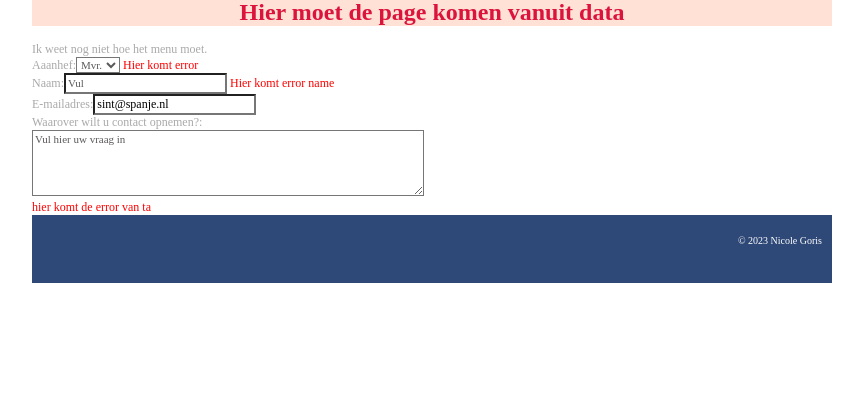
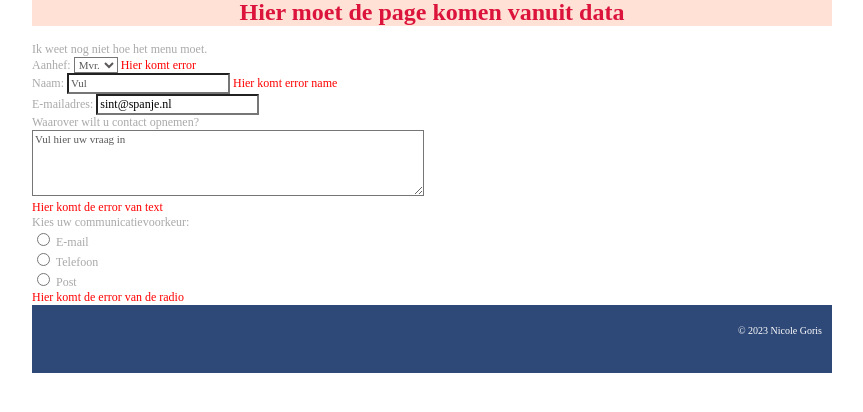
Before and after one commit to JeroenHeemskerk/educom-webshop-oop-1701178389, a PHP site: page /tests/test_form_doc.php in a window 1280 px wide. Shown: the part 17-429 px from the top of the page, without its empty margins (208-1071 px from the left). Run offline with PHP 8.4, Linux system fonts and the light colour scheme.

Commit message:
#4 radio input type werkt ook

```diff
--- a/tests/test_form_doc.php
+++ b/tests/test_form_doc.php
@@ -2,7 +2,17 @@
 
 require_once "../views/FormDoc.php";
 
-$data = array ("page"=>"Form", "salut"=>"woman", "salutErr"=>"Hier komt error", "name"=>"", "nameErr"=>"Hier komt error name", "email"=>"sint@spanje.nl", "emailErr"=>"","message"=> "", "messageErr"=>"hier komt de error van ta");
+$data = array ( "page"=>"Form",
+                "salut"=>"woman",
+                "salutErr"=>"Hier komt error",
+                "name"=>"",
+                "nameErr"=>"Hier komt error name",
+                "email"=>"sint@spanje.nl",
+                "emailErr"=>"",
+                "message"=> "",
+                "messageErr"=>"Hier komt de error van text",
+                "com"=>"",
+                "comErr"=>"Hier komt de error van de radio");
 $view = new FormDoc($data);
 $view->show();
 
--- a/views/FormDoc.php
+++ b/views/FormDoc.php
@@ -5,23 +5,29 @@ require_once "../views/BasicDoc.php";
     private function showOpenForm() {echo '<form action="index.php" method="POST"><div class="invoervelden">';}
     private function showCloseForm() {echo '</div></form>';}
 
-    protected function showFormField($fieldName, $label, $type, $placeholder='', $options=NULL, $rows='', $cols='' )
+    protected function showFormField($fieldName, $label, $type, $placeholder='', $options=NULL, $rows='', $cols='', $labels='' )
     {
         $currentValue = $this->data[$fieldName];
-        echo '<div><label for=' . $fieldName . '>' . $label . ':</label>';
+        echo '<div><label for=' . $fieldName . '>' . $label . ' </label>';
         switch($type) {
             case "select":
                 echo '<select class="sel" id="' . $fieldName . '" name="' . $fieldName . '">
                     <option value=""></option>' . PHP_EOL;
                 foreach ($options as $key => $value) {
-                    echo '<option value="' . $key . '"' . ($currentValue == $key ? ' selected="selected"' : ' ') . '>' . $value . '</option>' . PHP_EOL;
+                    echo '<option value="' . $key . '"' . ($currentValue == $key ? ' selected = "selected"' : ' ') . '>' . $value . '</option>' . PHP_EOL;
                 }
                 echo '</select>' . PHP_EOL;
                 break;
             case "textarea":
                 echo    '<br><textarea name="' . $fieldName . '" rows="' . $rows . '" cols="' . $cols . '" placeholder="' . $placeholder . '">' . $currentValue . '</textarea><br>' . PHP_EOL;
                 break;
-            //case "radio"
+            case "radio":
+                echo '<br>';
+                foreach ($labels as $key => $value) {
+                    echo '<input type="' . $type . '" id="' . $key . '" name="' . $key . '" value="' . $value . '"' . ($currentValue == $key ? 'checked = "checked"' : '') . '>
+                        <label for="' . $key . '">' . $value . '</label><br>';
+                }
+                break;
             default:
                 echo '<input type=' . $type . ' id="' . $fieldName . '" name="' . $fieldName . '" placeholder=' . $placeholder . ' value="' . $currentValue . '">' . PHP_EOL;
                 break;
@@ -30,10 +36,11 @@ require_once "../views/BasicDoc.php";
     }
 
     protected function showFormContent(){
-        $this->showFormField('salut', 'Aaanhef', 'select', '', array('man'=> 'Dhr.', 'woman'=> 'Mvr.'));
-        $this->showFormField('name', 'Naam', 'text', 'Vul hier uw naam in');
-        $this->showFormField('email', 'E-mailadres', 'email', 'Vul hier uw naam in');
+        $this->showFormField('salut', 'Aanhef:', 'select', '', array('man'=> 'Dhr.', 'woman'=> 'Mvr.'));
+        $this->showFormField('name', 'Naam:', 'text', 'Vul hier uw naam in');
+        $this->showFormField('email', 'E-mailadres:', 'email', 'Vul hier uw naam in');
         $this->showFormField('message', 'Waarover wilt u contact opnemen?', 'textarea', 'Vul hier uw vraag in', '', '4', '53');
+        $this->showFormField('com', 'Kies uw communicatievoorkeur:', 'radio', '', '', '', '', array('email'=>'E-mail', 'phone'=>'Telefoon', 'mail'=>'Post'));
     }
 
     protected function showContent() {
```
